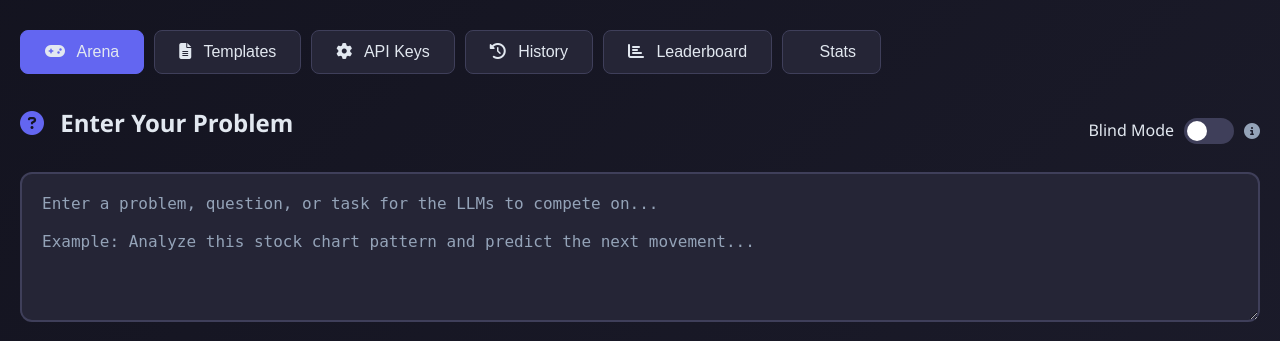
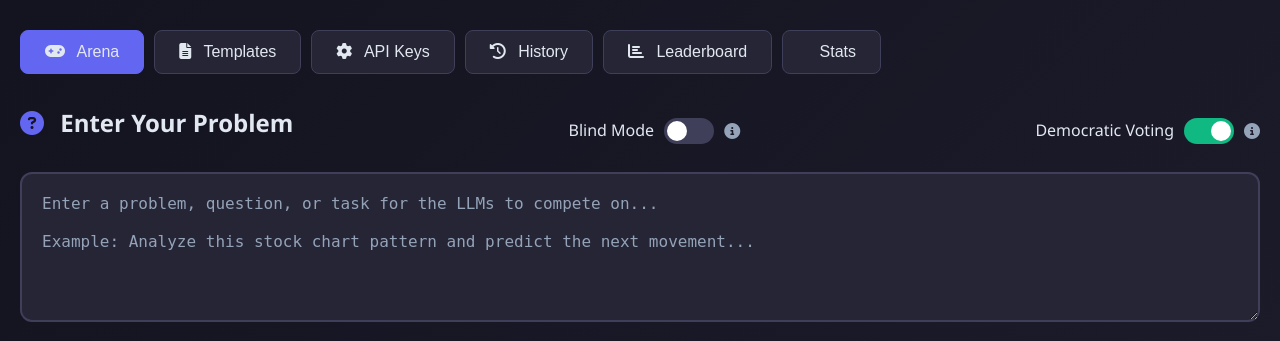
Before and after one commit to Lumjerliu/llm-arena, a Flask app: page / in a window 1280 px wide. Shown: the part 196-537 px from the top of the page. Run offline with Flask 3, Linux system fonts and the light colour scheme; data comes from the database, SQL or seed files in the repository; data that the repository does not hold is empty.

Commit message:
Add Democratic Voting feature
- Toggle for democratic mode in UI
- Backend synthesis that reviews all responses and creates consensus best answer
- Special UI card for the democratic consensus response with gold styling
- Updated frontend to handle and display the synthesized winner

```diff
--- a/app.py
+++ b/app.py
@@ -866,6 +866,49 @@ async def run_competition(prompt: str, selected_providers: List[Dict], competiti
 
     return results
 
+
+async def synthesize_consensus(prompt: str, results: List[Dict]) -> Dict:
+    """Democratic synthesis: Create the best response by combining all models' outputs"""
+    if not results:
+        return {'response': 'No responses to synthesize', 'success': False}
+
+    consensus_prompt = f"""You are an impartial democratic judge. The original prompt was:
+
+{prompt}
+
+Here are the responses from multiple LLMs:
+
+"""
+    for i, r in enumerate(results):
+        if r.get('success'):
+            label = chr(65 + i)
+            consensus_prompt += f"\n{label}. {r.get('provider_name', 'Unknown')} ({r.get('model', '')}):\n{r.get('response', 'No response')}\n---\n"
+
+    consensus_prompt += """\nSynthesize the single best final response by taking the strongest parts from all the above responses, correcting any errors, and providing the most accurate, complete, and useful answer. Do not mention the individual models in the final response."""
+
+    # Use the top-ranked model's API to synthesize (democratic judge)
+    top_result = next((r for r in results if r.get('success')), results[0] if results else None)
+    if top_result:
+        provider = top_result['provider']
+        model = top_result['model']
+        api_key = load_api_keys().get(provider, '')
+        if provider in PROVIDER_CALLS and api_key:
+            async with aiohttp.ClientSession() as session:
+                try:
+                    judge_result = await PROVIDER_CALLS[provider](session, api_key, consensus_prompt, model)
+                    if judge_result.get('success'):
+                        return {
+                            'response': judge_result['response'],
+                            'success': True,
+                            'judge_model': top_result['provider_name'],
+                            'elapsed': judge_result.get('elapsed', 0)
+                        }
+                except:
+                    pass
+
+    return {'response': 'Could not synthesize democratic consensus', 'success': False}
+
+
 # ==================== ROUTES ====================
 
 @app.route('/')
@@ -911,6 +954,7 @@ def compete():
     selected_providers = data.get('providers', [])
     template_id = data.get('template_id')
     blind_mode = data.get('blind_mode', False)
+    democratic = data.get('democratic', False)
 
     if not prompt:
         return jsonify({'error': 'Prompt is required'}), 400
@@ -931,23 +975,42 @@ def compete():
     loop = asyncio.new_event_loop()
     asyncio.set_event_loop(loop)
     results = loop.run_until_complete(run_competition(prompt, selected_providers, competition_id))
+
+    # Democratic voting/synthesis phase
+    if democratic:
+        synthesis = loop.run_until_complete(synthesize_consensus(prompt, results))
+        results.append({
+            'id': str(uuid.uuid4()),
+            'competition_id': competition_id,
+            'provider': 'consensus',
+            'provider_name': 'Democratic Consensus',
+            'model': 'Synthesis',
+            'response': synthesis.get('response', ''),
+            'elapsed': synthesis.get('elapsed', 0),
+            'success': synthesis.get('success', False),
+            'rank': 0,
+            'is_consensus': True
+        })
+
     loop.close()
 
     # For blind mode, hide provider names
     if blind_mode:
         for result in results:
-            result['provider_name_hidden'] = f'Model {chr(65 + results.index(result))}'
-            result['provider_hidden'] = result['provider']
-            result['model_hidden'] = result['model']
-            del result['provider']
-            del result['model']
-            del result['provider_name']
+            if not result.get('is_consensus'):
+                result['provider_name_hidden'] = f'Model {chr(65 + results.index(result))}'
+                result['provider_hidden'] = result['provider']
+                result['model_hidden'] = result['model']
+                del result['provider']
+                del result['model']
+                del result['provider_name']
 
     return jsonify({
         'competition_id': competition_id,
         'prompt': prompt,
         'results': results,
         'blind_mode': blind_mode,
+        'democratic': democratic,
         'timestamp': datetime.now().isoformat()
     })
 
--- a/static/css/style.css
+++ b/static/css/style.css
@@ -395,6 +395,22 @@ header h1 i {
 
 .result-card.error {
     border-color: var(--danger);
+}
+
+.result-card.consensus-card {
+    border-color: var(--gold);
+    box-shadow: 0 0 25px rgba(255, 215, 0, 0.3);
+    background: linear-gradient(135deg, var(--darker) 0%, rgba(255, 215, 0, 0.05) 100%);
+}
+
+.consensus-badge {
+    background: var(--gold);
+    color: var(--dark);
+    padding: 2px 8px;
+    border-radius: 12px;
+    font-size: 0.75rem;
+    font-weight: 600;
+    margin-left: 8px;
 }
 
 .result-header {
--- a/static/js/app.js
+++ b/static/js/app.js
@@ -565,6 +565,7 @@ async function runCompetition() {
     }
 
     const blindMode = document.getElementById('blind-mode-toggle').checked;
+    const democratic = document.getElementById('democratic-toggle').checked;
 
     // Show loading
     document.getElementById('loading-overlay').style.display = 'flex';
@@ -577,7 +578,8 @@ async function runCompetition() {
             body: JSON.stringify({
                 prompt,
                 providers: selectedProviders,
-                blind_mode: blindMode
+                blind_mode: blindMode,
+                democratic: democratic
             })
         });
 
@@ -636,14 +638,18 @@ function displayResults(data) {
         const displayName = isBlind ? result.provider_name_hidden : result.provider_name;
         const displayModel = isBlind ? '' : result.model;
 
+        const isConsensus = result.is_consensus;
+        const cardClass = isConsensus ? 'consensus-card' : (isWinner ? 'winner' : (isError ? 'error' : ''));
+
         return `
-            <div class="result-card ${isWinner ? 'winner' : ''} ${isError ? 'error' : ''}" data-result-id="${result.id}">
+            <div class="result-card ${cardClass}" data-result-id="${result.id}">
                 <div class="result-header">
                     <div class="result-info">
-                        <div class="result-rank ${rankClass}">${result.rank || '-'}</div>
+                        <div class="result-rank ${rankClass}">${isConsensus ? '👑' : (result.rank || '-')}</div>
                         <div>
                             <div class="result-provider">${displayName || 'Unknown'} ${headerExtra}</div>
                             ${displayModel ? `<div class="result-model">${displayModel}</div>` : ''}
+                            ${isConsensus ? '<span class="consensus-badge">Democratic Consensus</span>' : ''}
                         </div>
                     </div>
                     <div class="result-stats">
@@ -662,7 +668,7 @@ function displayResults(data) {
                 <div class="result-response">
                     ${result.success ? renderMarkdown(result.response) : `<div class="result-error"><i class="fas fa-exclamation-triangle"></i> ${escapeHtml(result.error || 'Unknown error')}</div>`}
                 </div>
-                ${result.success ? renderRatingSection(result, data.competition_id) : ''}
+                ${result.success && !isConsensus ? renderRatingSection(result, data.competition_id) : ''}
             </div>
         `;
     }).join('');
--- a/templates/index.html
+++ b/templates/index.html
@@ -93,6 +93,14 @@
                                 <span class="toggle-slider"></span>
                             </label>
                             <i class="fas fa-info-circle" title="Hide model names until you rate them" style="cursor: help; color: var(--text-muted);"></i>
+                        </div>
+                        <div class="blind-toggle" style="margin-left: 20px;">
+                            <span>Democratic Voting</span>
+                            <label class="toggle-switch">
+                                <input type="checkbox" id="democratic-toggle" checked>
+                                <span class="toggle-slider"></span>
+                            </label>
+                            <i class="fas fa-info-circle" title="Models review each other and vote for the best response" style="cursor: help; color: var(--text-muted);"></i>
                         </div>
                     </div>
                     <textarea id="prompt-input" placeholder="Enter a problem, question, or task for the LLMs to compete on...
```
